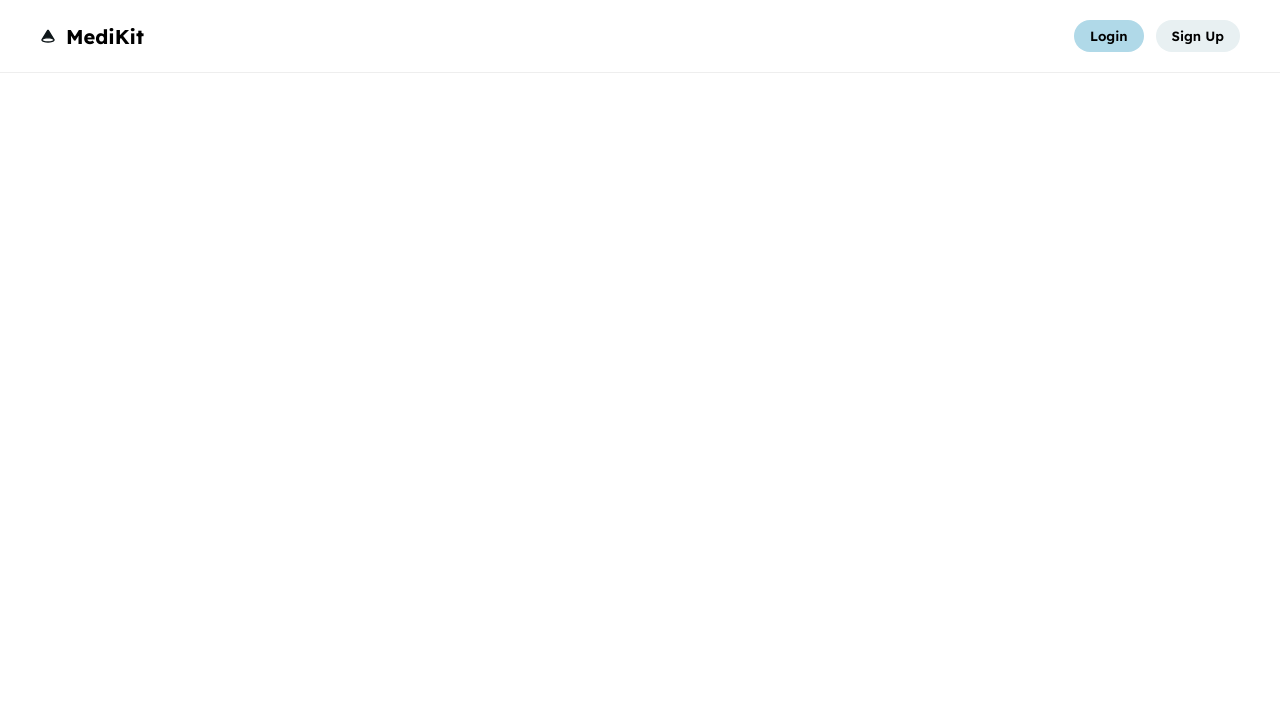
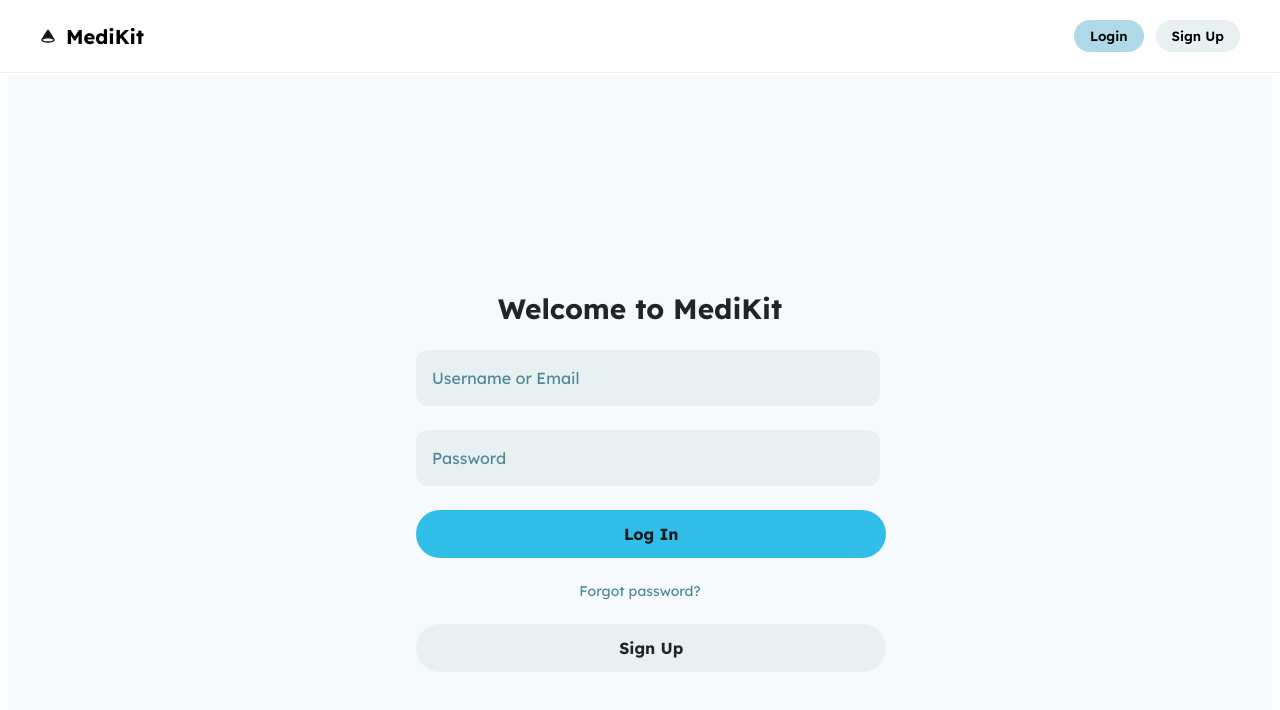
Before and after one commit to kseniiyaaa/first-aid-kit, a React (Vite) app: page /login in a window 1280 px wide. Shown: the top 710 px of the page. Built offline with nearby package versions, Linux system fonts and the light colour scheme.

Commit message:
added auth pages, added checkboxes on home page

```diff
--- a/src/App.jsx
+++ b/src/App.jsx
@@ -1,12 +1,16 @@
 import { Routes, Route } from 'react-router-dom'
 import WelcomePage from './pages/WelcomePage.jsx'
 import HomePage from './pages/HomePage.jsx'
+import LoginPage from './pages/LoginPage.jsx'
+import SignUpPage from './pages/SignUpPage.jsx'
 
 function App() {
     return (
         <Routes>
             <Route path="/" element={<WelcomePage />} />
             <Route path="/home" element={<HomePage />} />
+            <Route path="/login" element={<LoginPage />} />
+            <Route path="/signup" element={<SignUpPage />} />
         </Routes>
     )
 }
--- a/src/components/header/Header.jsx
+++ b/src/components/header/Header.jsx
@@ -1,9 +1,12 @@
 import { Search, Bell, Brain, UserRound } from 'lucide-react';
+import { useNavigate } from 'react-router-dom';
 import './Header.css';
-import {useAuth} from "../../context/AuthProvider.jsx";
+import { useAuth } from "../../context/AuthProvider.jsx";
 
 export default function Header() {
-    const { isAuthenticated } = useAuth()
+    const { isAuthenticated } = useAuth();
+    const navigate = useNavigate();
+
     return (
         <header className="header">
             <div className="logo">
@@ -22,8 +25,8 @@ export default function Header() {
             ) : (
                 // Header for welcome page (not logged in)
                 <div className="auth-buttons">
-                    <button className="login">Login</button>
-                    <button className="signup">Sign Up</button>
+                    <button className="login" onClick={() => navigate('/login')}>Login</button>
+                    <button className="signup" onClick={() => navigate('/signup')}>Sign Up</button>
                 </div>
             )}
         </header>
--- a/src/components/item-card/ItemCard.css
+++ b/src/components/item-card/ItemCard.css
@@ -30,6 +30,47 @@
     border-radius: 12px;
     border: 1px solid #e9ecef;
     box-shadow: 0 2px 8px rgba(0, 0, 0, 0.1);
+    transition: opacity 0.2s;
+}
+
+.reminder-item.reminder-taken {
+    opacity: 0.55;
+}
+
+.reminder-item.reminder-taken .reminder-name,
+.reminder-item.reminder-taken .reminder-time {
+    text-decoration: line-through;
+    text-decoration-color: #6c757d;
+    text-decoration-thickness: 1.5px;
+}
+
+.reminder-checkbox {
+    width: 24px;
+    height: 24px;
+    border-radius: 50%;
+    border: 2px solid #D4DEE3;
+    background: transparent;
+    flex-shrink: 0;
+    display: inline-flex;
+    align-items: center;
+    justify-content: center;
+    cursor: pointer;
+    padding: 0;
+    color: #0D171C;
+    transition: background 0.15s, border-color 0.15s, transform 0.08s;
+}
+
+.reminder-checkbox:hover {
+    border-color: #30BDE8;
+}
+
+.reminder-checkbox:active {
+    transform: scale(0.92);
+}
+
+.reminder-checkbox.reminder-checkbox-checked {
+    background-color: #30BDE8;
+    border-color: #30BDE8;
 }
 
 .reminder-icon {
--- a/src/components/item-card/ItemCard.jsx
+++ b/src/components/item-card/ItemCard.jsx
@@ -1,7 +1,7 @@
-import { Pill, TrendingDown, Siren } from 'lucide-react';
+import { Pill, TrendingDown, Siren, Check } from 'lucide-react';
 import './ItemCard.css';
 
-export default function ItemCard({ data }) {
+export default function ItemCard({ data, isDone, onToggle }) {
     const renderIcon = () => {
         switch (data.type) {
             case 'reminder':
@@ -16,7 +16,19 @@ export default function ItemCard({ data }) {
     };
 
     return (
-        <div className={`${data.type}-item`}>
+        <div className={`${data.type}-item${isDone ? ' reminder-taken' : ''}`}>
+            {data.type === 'reminder' && (
+                <button
+                    className={`reminder-checkbox${isDone ? ' reminder-checkbox-checked' : ''}`}
+                    role="checkbox"
+                    aria-checked={isDone}
+                    aria-label={`Mark ${data.name} as taken`}
+                    onClick={(e) => { e.stopPropagation(); onToggle?.(); }}
+                >
+                    {isDone && <Check size={12} strokeWidth={3} />}
+                </button>
+            )}
+
             <div className={`${data.type}-icon`}>{renderIcon()}</div>
 
             <div className={`${data.type}-details`}>
--- a/src/pages/HomePage.jsx
+++ b/src/pages/HomePage.jsx
@@ -1,8 +1,14 @@
+import { useState } from 'react';
 import '../styles/HomePage.css';
-import Cookies from 'js-cookie';
 import ItemCard from "../components/item-card/ItemCard.jsx";
 
 export default function HomePage() {
+    const [takenReminders, setTakenReminders] = useState({});
+
+    const toggleReminder = (name) => {
+        setTakenReminders(prev => ({ ...prev, [name]: !prev[name] }));
+    };
+
     const reminders = [
         { type: 'reminder', name: 'Ibuprofen', subtitle: 'Take 1 tablet', dateOrTime: 'Today, 8:00 AM' },
         { type: 'reminder', name: 'Vitamin D', subtitle: 'Take 2 capsules', dateOrTime: 'Tomorrow, 9:00 AM' },
@@ -20,12 +26,7 @@ export default function HomePage() {
         { type: 'expiring', name: 'Betaferon', dateOrTime: '25.08.2025' },
         { type: 'expiring', name: 'Fanigan', dateOrTime: '27.08.2025' },
     ];
-// for logged-in header
-    // Cookies.set('authToken', 'eyJhbGciOiJIUzI1NiIsInR5cCI6IkpXVCJ9....', {
-    //     expires: 7,
-    //     secure: true,
-    //     sameSite: 'strict'
-    // })
+
     return (
         <div className="medikit-container">
             <main className="main-content">
@@ -64,7 +65,12 @@ export default function HomePage() {
                     <h2 className="section-title">Upcoming Reminders</h2>
                     <div className="reminder-list">
                         {reminders.map((item, i) => (
-                            <ItemCard key={i} data={item} />
+                            <ItemCard
+                                key={i}
+                                data={item}
+                                isDone={!!takenReminders[item.name]}
+                                onToggle={() => toggleReminder(item.name)}
+                            />
                         ))}
                     </div>
                 </section>
--- /dev/null
+++ b/src/pages/LoginPage.jsx
@@ -0,0 +1,37 @@
+import { useNavigate } from 'react-router-dom';
+import '../styles/AuthPage.css';
+
+export default function LoginPage() {
+    const navigate = useNavigate();
+
+    return (
+        <div className="auth-page">
+            <div className="auth-form-container">
+                <h2 className="auth-form-title">Welcome to MediKit</h2>
+
+                <div className="auth-input-field">
+                    <input className="auth-input" type="text" placeholder="Username or Email" />
+                </div>
+                <div className="auth-input-field">
+                    <input className="auth-input" type="password" placeholder="Password" />
+                </div>
+
+                <div className="auth-input-field">
+                    <button className="auth-submit-button" onClick={() => navigate('/home')}>
+                        Log In
+                    </button>
+                </div>
+
+                <div className="auth-link-row">
+                    <button className="auth-link-button">Forgot password?</button>
+                </div>
+
+                <div className="auth-input-field">
+                    <button className="auth-ghost-button" onClick={() => navigate('/signup')}>
+                        Sign Up
+                    </button>
+                </div>
+            </div>
+        </div>
+    );
+}
--- /dev/null
+++ b/src/pages/SignUpPage.jsx
@@ -0,0 +1,40 @@
+import { useNavigate } from 'react-router-dom';
+import '../styles/AuthPage.css';
+
+export default function SignUpPage() {
+    const navigate = useNavigate();
+
+    return (
+        <div className="auth-page">
+            <div className="auth-form-container">
+                <h2 className="auth-form-title">Create your account</h2>
+
+                <div className="auth-input-field">
+                    <input className="auth-input" type="text" placeholder="Full Name" />
+                </div>
+                <div className="auth-input-field">
+                    <input className="auth-input" type="email" placeholder="Email" />
+                </div>
+                <div className="auth-input-field">
+                    <input className="auth-input" type="password" placeholder="Password" />
+                </div>
+                <div className="auth-input-field">
+                    <input className="auth-input" type="password" placeholder="Confirm Password" />
+                </div>
+
+                <div className="auth-input-field">
+                    <button className="auth-submit-button" onClick={() => navigate('/home')}>
+                        Sign Up
+                    </button>
+                </div>
+
+                <div className="auth-link-row">
+                    Already have an account?{' '}
+                    <button className="auth-link-button" onClick={() => navigate('/login')}>
+                        Log In
+                    </button>
+                </div>
+            </div>
+        </div>
+    );
+}
--- /dev/null
+++ b/src/styles/AuthPage.css
@@ -0,0 +1,129 @@
+/* Auth Page — Login & Sign Up */
+.auth-page {
+    min-height: calc(100vh - 75px);
+    margin-top: 75px;
+    background-color: #F7FAFC;
+    display: flex;
+    align-items: center;
+    justify-content: center;
+    padding: 40px 16px;
+}
+
+.auth-form-container {
+    width: 100%;
+    max-width: 480px;
+    display: flex;
+    flex-direction: column;
+}
+
+.auth-form-title {
+    font-size: 28px;
+    font-weight: 700;
+    color: #212529;
+    text-align: center;
+    padding: 20px 16px 12px;
+    margin: 0;
+}
+
+.auth-input-field {
+    padding: 12px 16px;
+}
+
+.auth-input {
+    width: 100%;
+    height: 56px;
+    border-radius: 12px;
+    background-color: #E8F0F2;
+    border: none;
+    padding: 0 0 0 16px;
+    font-family: inherit;
+    font-size: 16px;
+    color: #212529;
+    outline: none;
+}
+
+.auth-input::placeholder {
+    color: #4F8796;
+}
+
+.auth-input:focus {
+    outline: 2px solid #30BDE8;
+    outline-offset: 2px;
+}
+
+.auth-submit-button {
+    width: 105%;
+    height: 48px;
+    border-radius: 24px;
+    background-color: #30BDE8;
+    color: #0D171C;
+    border: none;
+    font-family: inherit;
+    font-size: 16px;
+    font-weight: 700;
+    cursor: pointer;
+    transition: filter 0.15s, transform 0.08s;
+}
+
+.auth-submit-button:hover {
+    filter: brightness(0.96);
+}
+
+.auth-submit-button:active {
+    transform: scale(0.98);
+}
+
+.auth-ghost-button {
+    width: 105%;
+    height: 48px;
+    border-radius: 24px;
+    background-color: #E8F0F2;
+    color: #212529;
+    border: none;
+    font-family: inherit;
+    font-size: 16px;
+    font-weight: 700;
+    cursor: pointer;
+    transition: filter 0.15s, transform 0.08s;
+}
+
+.auth-ghost-button:hover {
+    filter: brightness(0.96);
+}
+
+.auth-ghost-button:active {
+    transform: scale(0.98);
+}
+
+.auth-link-row {
+    text-align: center;
+    padding: 12px 16px;
+    font-size: 14px;
+    color: #4F8796;
+}
+
+.auth-link-button {
+    background: none;
+    border: none;
+    color: #4F8796;
+    font-size: 14px;
+    font-family: inherit;
+    cursor: pointer;
+    padding: 0;
+}
+
+.auth-link-button:hover {
+    color: #30BDE8;
+    text-decoration: underline;
+}
+
+@media (max-width: 768px) {
+    .auth-page {
+        align-items: flex-start;
+        padding: 24px 16px;
+    }
+
+    .auth-form-title {
+        font-size: 24px;
+    }
+}
```
